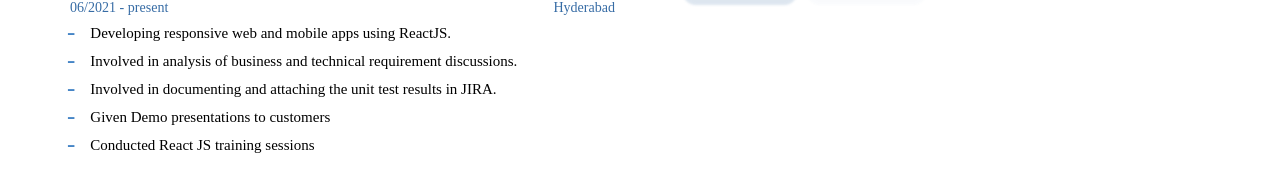
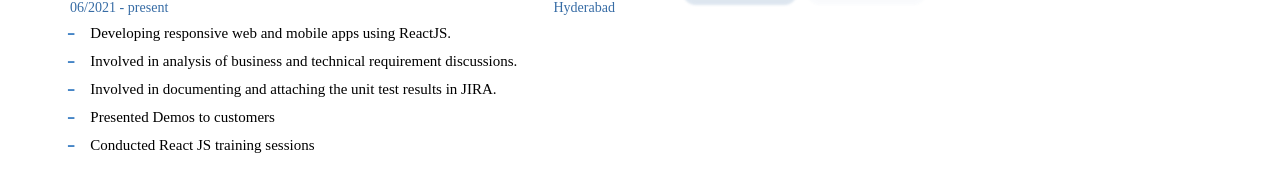
Before and after one commit to vinnu214/my-resume, a React (Create React App) app: page / in a window 1280 px wide. Shown: the part 812-994 px from the top of the page. Built offline with nearby package versions, Linux system fonts and the light colour scheme.

Commit message:
Modified responsibilities

```diff
--- a/src/resumeData.js
+++ b/src/resumeData.js
@@ -42,7 +42,7 @@ export const WorkExperiences = [
       "Developing responsive web and mobile apps using ReactJS.",
       "Involved in analysis of business and technical requirement discussions.",
       "Involved in documenting and attaching the unit test results in JIRA.",
-      "Given Demo presentations to customers",
+      "Presented Demos to customers",
       "Conducted React JS training sessions",
     ],
   },
```
